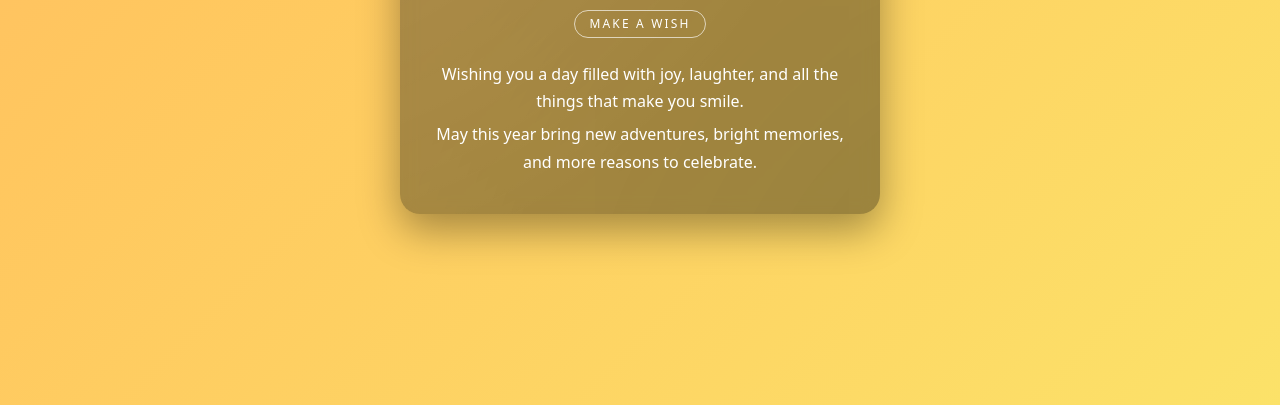
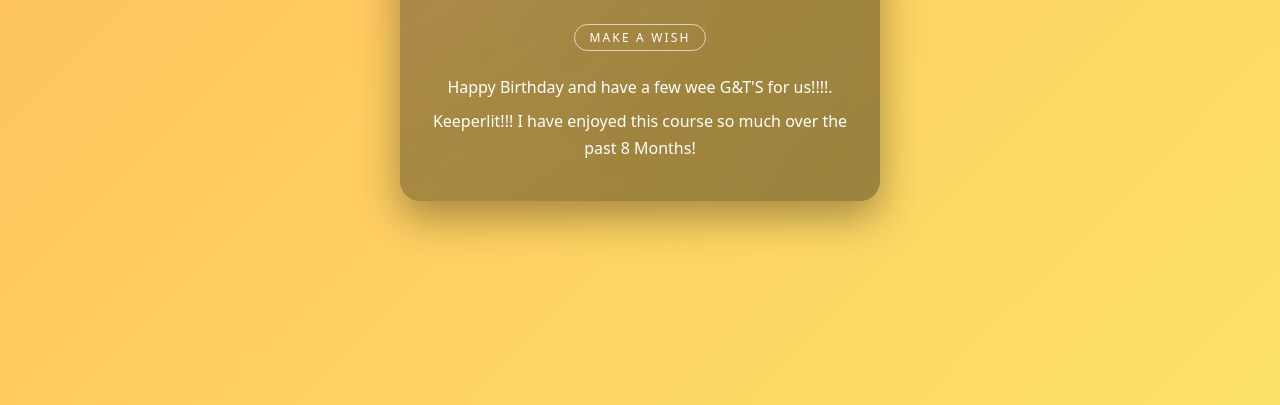
Before and after one commit to Jordy441/maxine, a website: page src/index.html in a window 1280 px wide. Shown: the part 395-800 px from the top of the page. Drawn offline with Linux system fonts and the light colour scheme.

Commit message:
Update birthday wishes in index.html

```diff
--- a/src/index.html
+++ b/src/index.html
@@ -17,12 +17,10 @@
     <div class="tag">Make a wish</div>
 
     <p>
-      Wishing you a day filled with joy, laughter,
-      and all the things that make you smile.
+      Happy Birthday and have a few wee G&T'S for us!!!!.
     </p>
     <p>
-      May this year bring new adventures, bright memories,
-      and more reasons to celebrate.
+      Keeperlit!!! I have enjoyed this course so much over the past 8 Months!
     </p>
   </div>
 
```
